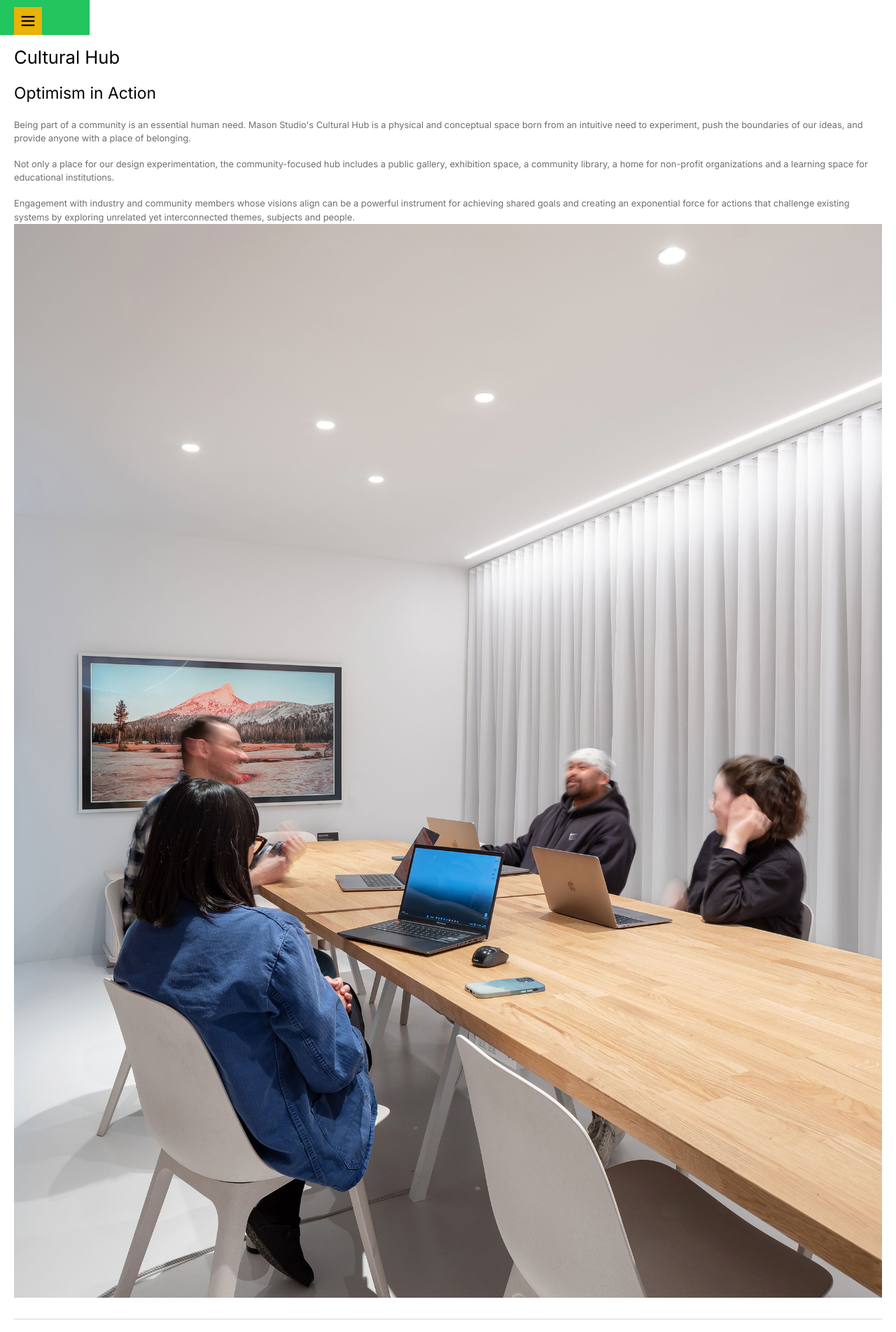
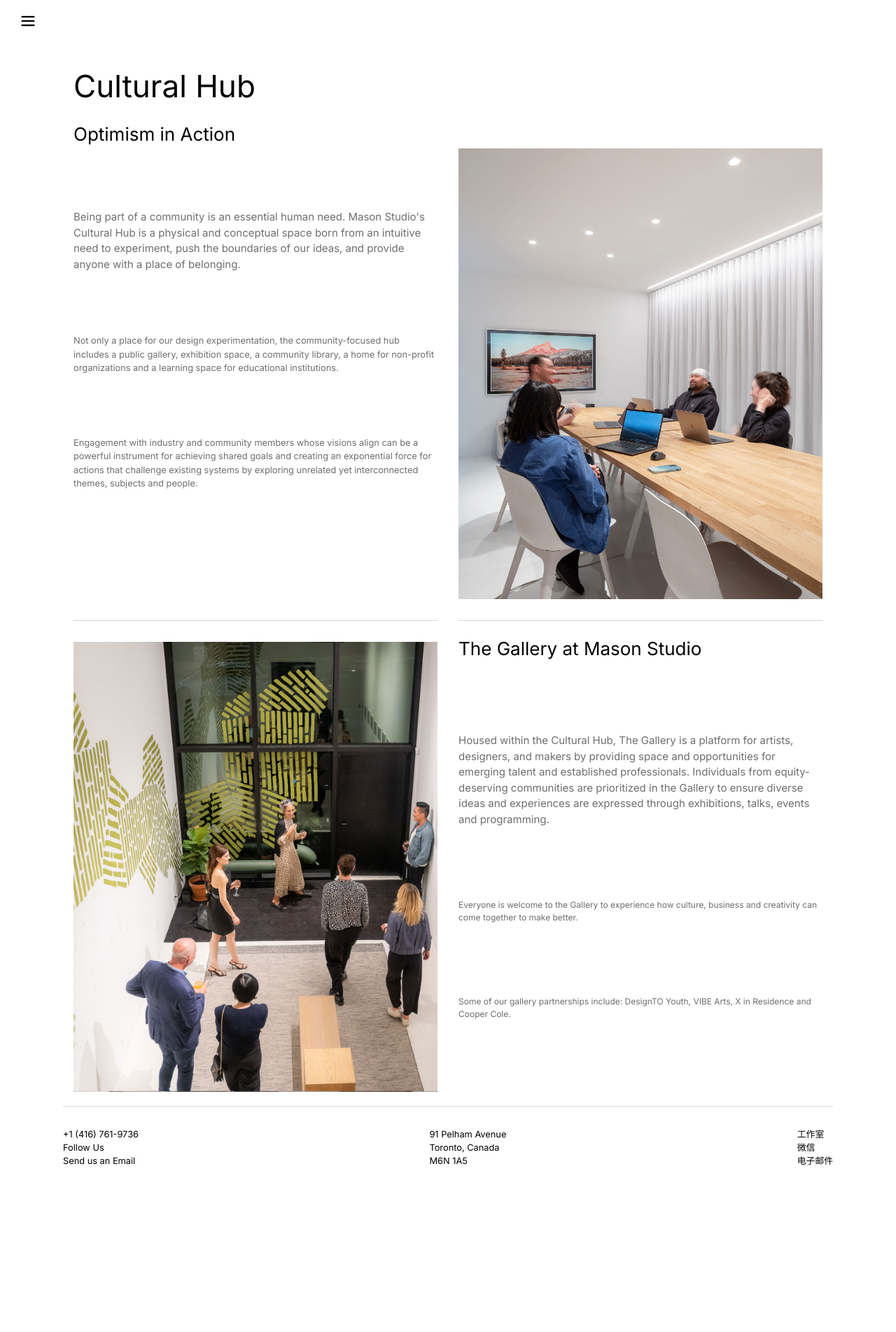
Before and after one commit to techloset/Talha-masoWebApp, a Next.js app: page /pages/culturalhub in a window 1280 px wide. Shown: the top 1903 px of the page at 70% size. After the commit the page ends 1759 px from the top, so only its background shows below. Built offline with nearby package versions, Linux system fonts and the light colour scheme.

Commit message:
doing medium responsive

```diff
--- a/app/(component)/footer/footer.js
+++ b/app/(component)/footer/footer.js
@@ -8,9 +8,9 @@ const footer = () => {
 
         {/* <div className='border-t-[1.5px] border-gray  mt-[50px]  '></div> */}
 
-        <div className='flex justify-start  mt-[20px] '>
+        <div className='flex justify-start md:justify-between  mt-[20px] '>
 
-          <div className=' w-[60%]  text-[#000000]'>
+          <div className=' w-[60%]  text-[#000000] md:w-auto '>
 
             <p className=''>+1 (416) 761-9736 </p>
             <p >Follow Us </p>
@@ -18,17 +18,25 @@ const footer = () => {
 
           </div>
 
-          <div className='  text-[#000000]'>
+          <div className='  text-[#000000] '>
             <p className=''>91 Pelham Avenue</p>
             <p >Toronto, Canada</p>
             <p>M6N 1A5</p>
           </div>
 
+          <div className='hidden md:block '>
+          <p>工作室</p>
+          {/* <p>/</p> */}
+          <p>微信</p>
+          {/* <p>/</p> */}
+          <p>电子邮件</p>
         </div>
 
-        <div className='border-t-[1px] border-gray-300 mt-[10px]'></div>
+        </div>
 
-        <div className='flex gap-3 mt-[10px]'>
+        <div className=' md:hidden border-t-[1px] border-gray-300 mt-[10px]'></div>
+
+        <div className='md:hidden flex gap-3 mt-[10px]'>
           <p>工作室</p>
           <p>/</p>
           <p>微信</p>
--- a/app/(component)/header/header.js
+++ b/app/(component)/header/header.js
@@ -120,14 +120,14 @@ const header = () => {
 
                         </div>
                     ) : (
-                        <div className=' flex  items-center px-[20px] md:w-[10%] md:bg-green-500'>
+                        <div className='bg-white flex  items-center px-[20px] md:w-[10%] '>
                             {/* mason logo */}
                             <div className=' md:hidden  '>
                                 <Link href='/' >  <Image src='/images/mason.svg' alt="mason logo" height='100' width='100' className='cursor-pointer w-[70%] ' /> </Link>
                             </div>
 
 
-                            <div className=' w-[100%] flex justify-end mt-[10px] md:w-auto   bg-yellow-500'  >
+                            <div className=' w-[100%] flex justify-end mt-[10px] md:w-auto   '  >
                                 <Image onClick={() => setNavbar(!navbar)} src='/images/menu.png' width='100' height='100' className='w-[40px] h-[40px] cursor-pointer  ' />
 
                             </div>
--- a/app/pages/culturalhub/page.js
+++ b/app/pages/culturalhub/page.js
@@ -4,35 +4,54 @@ import Footer from '@/app/(component)/footer/footer'
 
 const page = () => {
     return (
-        <div className=' absolute  -z-10 top-12 px-[20px] pb-[45px] '>
+        <div className=' absolute  -z-10 top-12 md:top-0 px-[20px] pb-[45px]  md:px-[90px] md:py-[90px] '>
 
             {/* heading and sub heading */}
-            <p className='text-[25.6px] py-[15px]'>Cultural Hub </p>
-            <p className='text-[22.85px]  '>Optimism in Action</p>
+            <p className='text-[25.6px] py-[15px ] md:text-[44px] md:h-[82px]  md:px-[15px]'>Cultural Hub </p>
 
-            {/* paragraphs */}
-            <p className='text-[12.8px] text-[#6E6E6E] my-[18px] '>Being part of a community is an essential human need.  Mason Studio's Cultural Hub is a physical and conceptual space born from an intuitive need to experiment, push the boundaries of our ideas, and provide anyone with a place of belonging.   </p >
-            <p className='text-[12.8px] text-[#6E6E6E] my-[18px]'>Not only a place for our design experimentation, the community-focused hub includes a public gallery, exhibition space, a community library, a home for non-profit organizations and a learning space for educational institutions.   </p >
-            <p className='text-[12.8px] text-[#6E6E6E] mt-[18px]'>Engagement with industry and community members whose visions align can be a powerful instrument for achieving shared goals and creating an exponential force for actions that challenge existing systems by exploring unrelated yet interconnected themes, subjects and people. </p>
+            <div className='md:grid md:grid-cols-2'>
+                <div className='md:grid md:col-span-1 md:px-[15px]'>
+                    <p className='text-[22.85px] md:text-[26px]  '>Optimism in Action</p>
+                    <p className='text-[12.8px] text-[#6E6E6E] my-[18px] md:text-[15px] md:my-[21px] '>Being part of a community is an essential human need.  Mason Studio's Cultural Hub is a physical and conceptual space born from an intuitive need to experiment, push the boundaries of our ideas, and provide anyone with a place of belonging.   </p >
+                    <p className='text-[12.8px] text-[#6E6E6E] my-[18px] md:my-0 md:mb-[21px]'>Not only a place for our design experimentation, the community-focused hub includes a public gallery, exhibition space, a community library, a home for non-profit organizations and a learning space for educational institutions.   </p >
+                    <p className='text-[12.8px] text-[#6E6E6E] mt-[18px] md:mt-0 md:mb-[21px]'>Engagement with industry and community members whose visions align can be a powerful instrument for achieving shared goals and creating an exponential force for actions that challenge existing systems by exploring unrelated yet interconnected themes, subjects and people. </p>
+                    <div className='hidden md:block mt-[30px] mb-[20px] border-b-[1px] border-gray-300 '> </div>
+                </div>
+
+                <div className='md:grid md:col-span-1 md:mt-[40px] md:px-[15px]'>
+                    <Image src='/images/cultural1.jpg' width='100' height='100' className=' w-full ' />
+                    <div className='hidden md:block mt-[30px] mb-[20px] border-b-[1px] border-gray-300 '> </div>
+                </div>
+            </div>
+
+            <div className='md:hidden mt-[30px] mb-[20px] border-b-[1px] border-gray-300 '> </div>
+
+            {/* grid 2nd */}
+
+            <div className='md:grid md:grid-cols-2 '>
+
+                <div className='md:grid md:col-span-1  md:px-[15px]'>
+                    <Image src='/images/cultural2.jpg' width='100' height='100' className=' w-full mt-[10px]' />
+
+                </div>
+
+                <div className='md:hidden mt-[30px] mb-[20px] border-b-[1px] border-gray-300 '> </div>
+
+                {/* text */}
+                <div className='md:grid md:col-span-1 md:px-[15px]'>
+                    <p className='text-[22px] md:text-[26px]'> The Gallery at Mason Studio</p>
+                    <p className='text-[12px] py-[18px] md:py-0 text-[#6E6E6E]  md:text-[15px] md:my-[21px] '>Housed within the Cultural Hub, The Gallery is a platform for artists, designers, and makers by providing space and opportunities for emerging talent and established professionals.  Individuals from equity-deserving communities are prioritized in the Gallery to ensure diverse ideas and experiences are expressed through exhibitions, talks, events and programming.  </p>
+                    <p className='text-[12px] py-[18px] md:py-0 text-[#6E6E6E]  md:my-0 md:mb-[21px]'>Everyone is welcome to the Gallery to experience how culture, business and creativity can come together to make better.</p>
+                    <p className='text-[12px] py-[18px] md:py-0 text-[#6E6E6E]  md:mt-0 md:mb-[21px]  '>Some of our gallery partnerships include: DesignTO Youth, VIBE Arts, X in Residence and Cooper Cole.</p>
+
+                </div>
+
+            </div>
 
 
-            {/* image section */}
-
-
-            <Image src='/images/cultural1.jpg' width='100' height='100' className=' w-full ' />
-            <div className='mt-[30px] mb-[20px] border-b-[1px] border-gray-300 '> </div>
-            <Image src='/images/cultural2.jpg' width='100' height='100' className=' w-full mt-[10px]' />
-            <div className='mt-[30px] mb-[20px] border-b-[1px] border-gray-300 '> </div>
-
-
-            {/* text */}
-            <p className='text-[22px] '> The Gallery at Mason Studio</p>
-            <p className='text-[12px] py-[18px] text-[#6E6E6E] '>Housed within the Cultural Hub, The Gallery is a platform for artists, designers, and makers by providing space and opportunities for emerging talent and established professionals.  Individuals from equity-deserving communities are prioritized in the Gallery to ensure diverse ideas and experiences are expressed through exhibitions, talks, events and programming.  </p>
-            <p className='text-[12px] py-[18px] text-[#6E6E6E]'>Everyone is welcome to the Gallery to experience how culture, business and creativity can come together to make better.</p>
-            <p className='text-[12px] py-[18px] text-[#6E6E6E]  '>Some of our gallery partnerships include: DesignTO Youth, VIBE Arts, X in Residence and Cooper Cole.</p>
 
             {/* gray line */}
-            <div className='mt-[20px] border-b-[1px] border-gray-300 '> </div>
+            <div className=' mt-[20px] border-b-[1px] border-gray-300 '> </div>
             {/* footer */}
             <Footer />
 
--- a/app/pages/journal/data.js
+++ b/app/pages/journal/data.js
@@ -4,7 +4,7 @@ export const data = [
         imageuurl: '/images/Jasset1.jpeg',
         heading: 'Work From (CPH) The World: Tannaz Torabi',
         para1: 'Mason Studio | Work From The World with Tannaz Torabi, Project Designer',
-        Location: 'Copenhagen, Denmark ',
+        Location: 'Location: Copenhagen, Denmark ',
 
         para2: '“I sense a notable transformation in my thinking patterns as I strive to cultivate a distinct vision and streamline my thoughts, by removing unnecessary items and focusing on the core whys and hows." ',
         para3: 'Those are some of many insights Mason Studio Project Designer, Tannaz Torabi, channeled during her first-time visit to Copenhagen, Denmark for Mason Studio’s Work From The World program. The initiative provides Mason Studio team members the opportunity to be sent anywhere they choose in the world to work for a week, returning to bring knowledge and inspiration to all client projects and amongst their colleagues. ',
--- a/tailwind.config.js
+++ b/tailwind.config.js
@@ -14,8 +14,9 @@ module.exports = {
       screens: {
         'sm': '517px',
         // => @media (min-width: 640px) { ... }
-
         'md': '767px',
+        // => @media (min-width: 1024px) { ... }
+        'lg': '1023px',
         // => @media (min-width: 1024px) { ... }
       },
       fontFamily: {
```
Also changed, not shown: app/pages/about/page.js (+28 -11 lines), app/pages/journal/page.js (+37 -23 lines).
